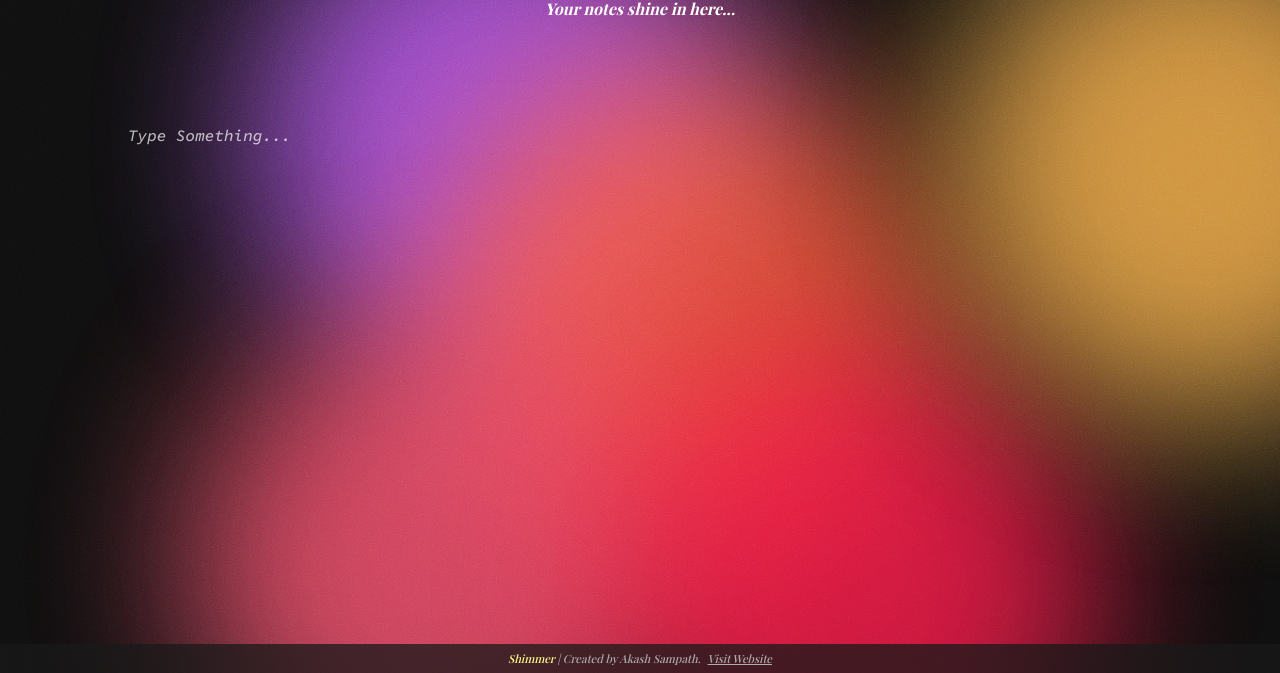
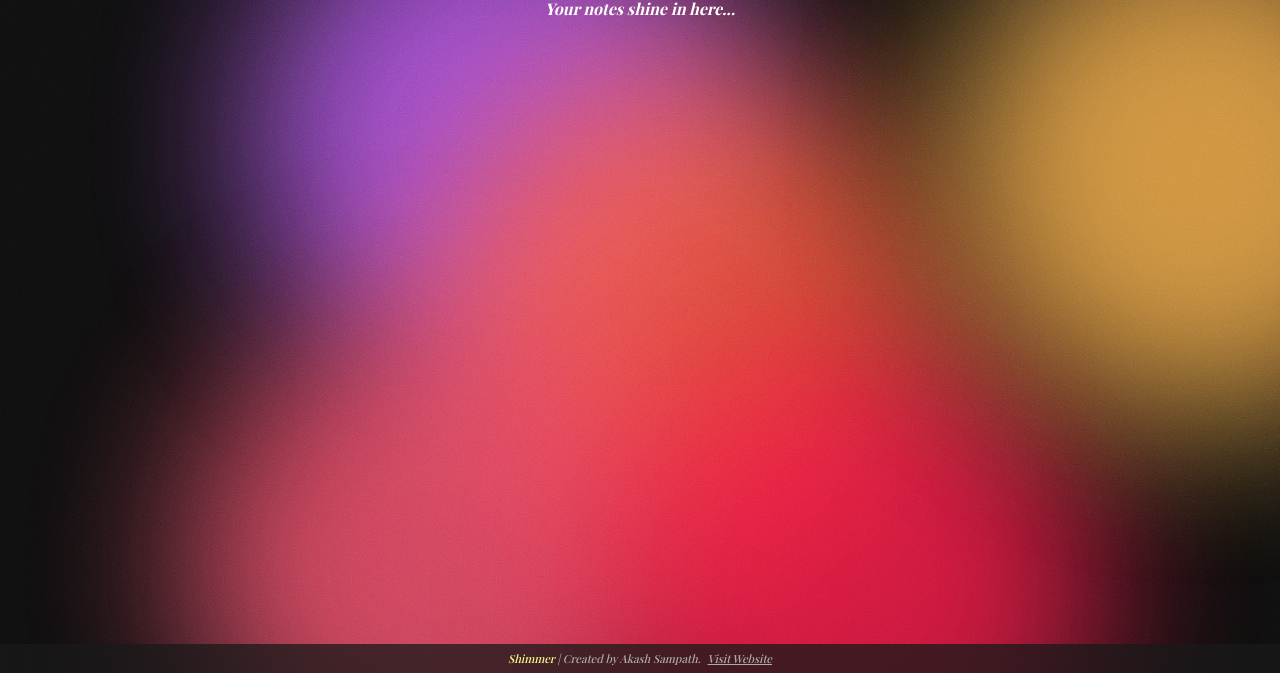
Before and after one commit to Akashonbeats/Shimmer, a plain HTML site: page index.html in a window 1280 px wide. Shown: the part 127-800 px from the top of the page. Drawn offline with nearby package versions, Linux system fonts and the light colour scheme; a web font is replaced by a local one.

Commit message:
CHanged the .notepad font style as normal

```diff
--- a/styles.css
+++ b/styles.css
@@ -115,6 +115,7 @@ h2 {
 
 .notepad {
   font-family: "Source Code Pro", monospace;
+  font-style: normal;
   height: 100%;
   margin-top: 100px;
   margin-inline: 10vw;
@@ -141,7 +142,9 @@ h2 {
   pointer-events: none;
 }
 
-/* Removed .notepad:focus::before rule */
+.notepad:focus::before {
+  content: "";
+}
 
 /* Notepad Placeholder */
 
```
